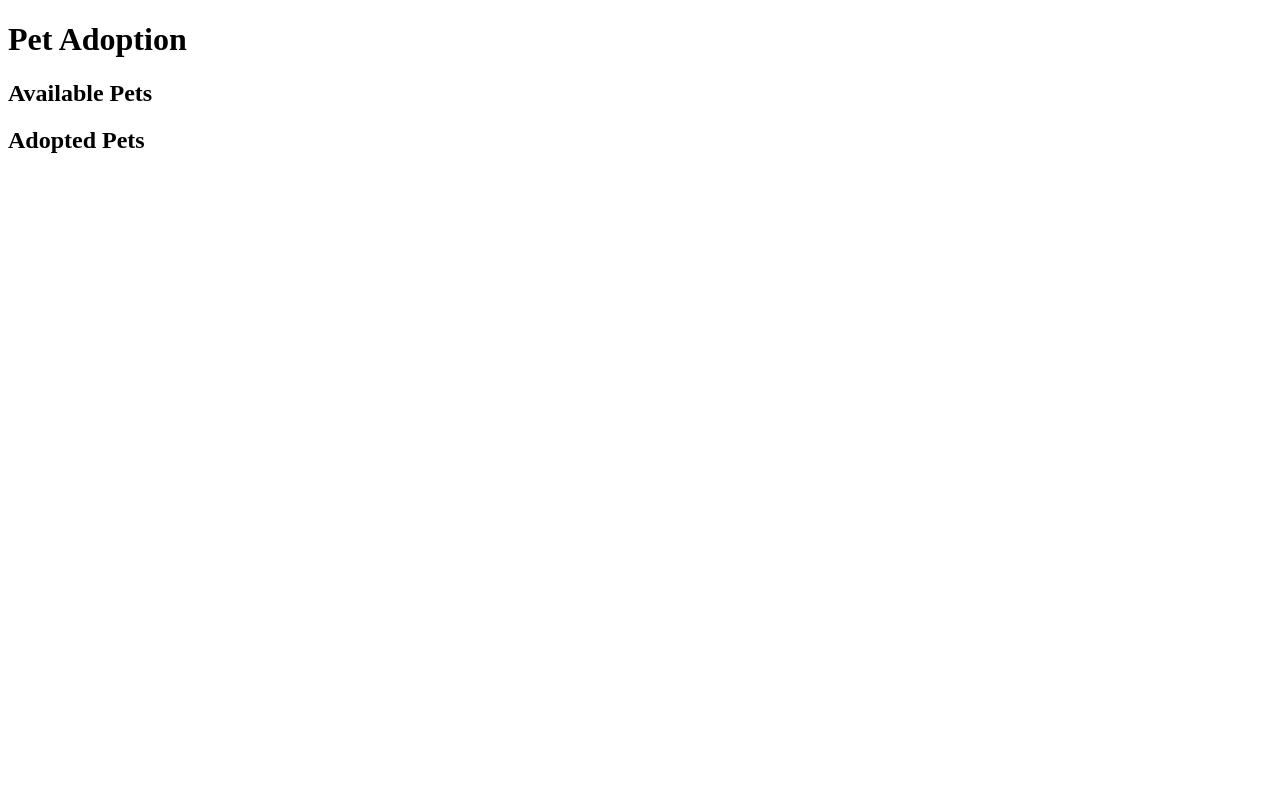
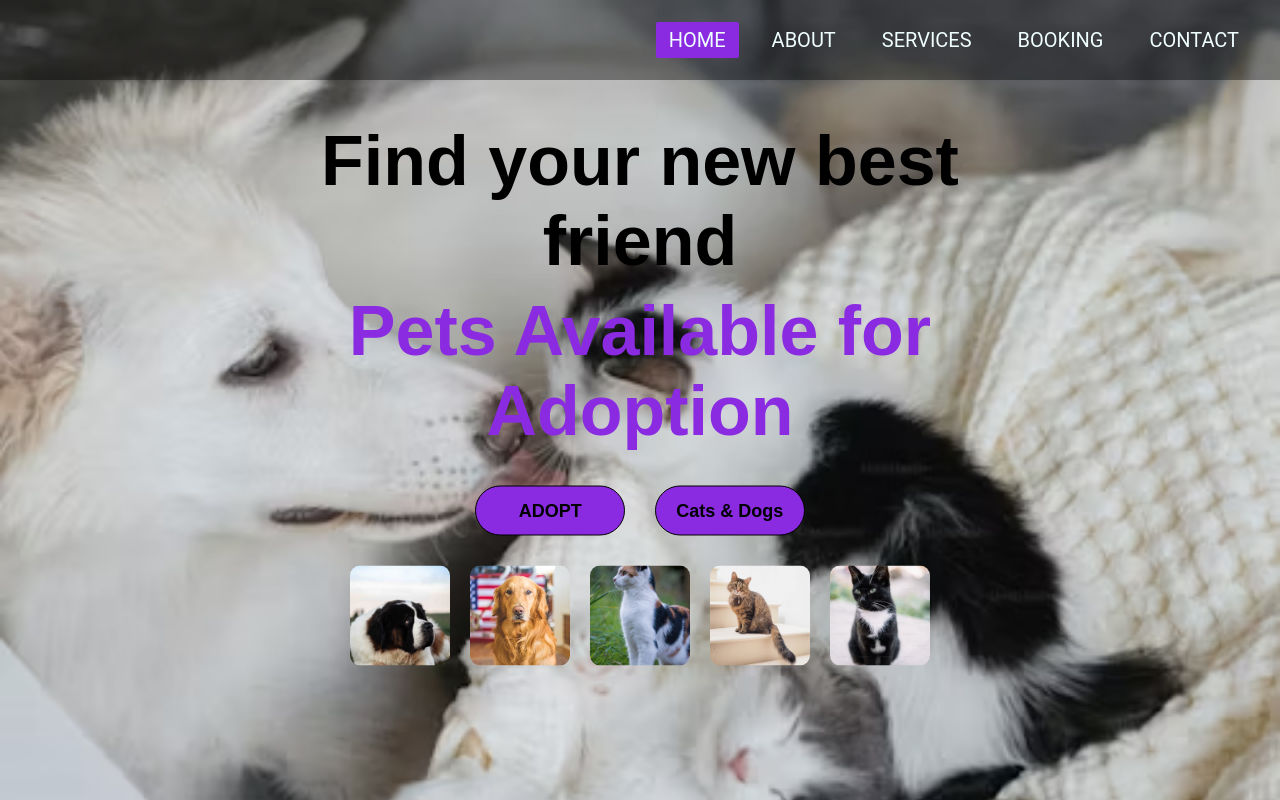
Before and after one commit to Br3dget/Petadoption-website, a website: page index.html in a window 1280 px wide. Drawn offline with Linux system fonts and the light colour scheme.

Commit message:
Changes to html

```diff
--- a/css/style.css
+++ b/css/style.css
@@ -1,61 +1,103 @@
-body {
-    font-family: Arial, sans-serif;
+* {
+    padding: 0;
     margin: 0;
-    padding: 0;
-    background-color: #f4f4f4;
+    box-sizing: border-box;
 }
 
-header {
-    background-color: #4CAF50;
-    color: white;
-    text-align: center;
-    padding: 1rem;
+.wrapper {
+    background: url(../images/background\ 1.avif) no-repeat;
+    background-size: cover;
+    height: 100vh;
 }
 
-main {
-    display: flex;
-    justify-content: space-around;
-    padding: 2rem;
+.navbar {
+    height: 80px;
+    width: 100%;
+    background: rgba(0,0,0,0.4);
 }
 
-section {
-    width: 45%;
+.navbar ul {
+    float: right;
+    margin-right: 20px;
 }
 
-h2 {
-    color: #333;
+.navbar ul li {
+    list-style: none;
+    margin: 0 8px;
+    display: inline-block;
+    line-height: 80px;
 }
 
-.pet-list {
+.navbar ul li a {
+    text-decoration: none;
+    color: azure;
+    font-size: 20px;
+    padding: 6px 13px;
+    font-family: "Roboto", sans-serif;
+}
+
+.navbar ul li a.active,
+.navbar ul li a:hover {
+    background: blueviolet;
+    border-radius: 2px;
+}
+
+.wrapper .center {
+    position: absolute;
+    top: 50%;
+    left: 50%;
+    transform: translate(-50%, -50%);
+    font-family: sans-serif;
+    user-select: none;
+    text-align: center;
+}
+
+.center h1, .center h2 {
+    color: black;
+    font-size: 70px;
+    font-weight: bold;
+}
+
+.center h2 {
+    color: blueviolet;
+    margin-top: 10px;
+}
+
+.center .buttons {
+    margin-top: 35px;
+}
+
+.buttons button {
+    height: 50px;
+    width: 150px;
+    font-size: 18px;
+    font-weight: bold;
+    color: black;
+    background: blueviolet;
+    border: 1px solid black;
+    outline: none;
+    cursor: pointer;
+    border-radius: 25px;
+}
+
+.buttons .btn {
+    margin-left: 25px;
+}
+
+.pets-available{
     display: flex;
+    justify-content: center;
     flex-wrap: wrap;
-    gap: 1rem;
+    margin-top: 20px;
 }
 
 .pet {
-    background-color: white;
-    border: 1px solid #ddd;
-    border-radius: 8px;
-    padding: 1rem;
-    text-align: center;
-    width: 200px;
+    margin: 10px;
 }
 
 .pet img {
-    max-width: 100%;
-    border-radius: 8px;
+    height: 100px;
+    width: 100px;
+    object-fit: cover;
+    border-radius: 10px;
 }
-
-.pet button {
-    background-color: #4CAF50;
-    color: white;
-    border: none;
-    padding: 0.5rem 1rem;
-    cursor: pointer;
-    border-radius: 4px;
-    margin-top: 0.5rem;
-}
-
-.pet button:hover {
-    background-color: #45a049;
-}
--- a/index.html
+++ b/index.html
@@ -1,30 +1,46 @@
 <!DOCTYPE html>
 <html lang="en">
 <head>
-    <meta charset="UTF-8">
-    <meta name="viewport" content="width=device-width, initial-scale=1.0">
-    <title>PET ADOPTION WEBSITE </title>
-    <link rel="style css" href="css/style.css">
-
+    <title>Pet Adoption Website</title>
+    <link rel="stylesheet" href="css/style.css">
+    <script defer src="script.js"></script>
 </head>
 <body>
-    <header>
-        <h1>Pet Adoption</h1>
-    </header>
-    <main>
-        <section id="available pets">
-            <h2>Available Pets</h2>
-            <div class="Pet List" id="Pet List">
-
+    <div class="wrapper">
+        <nav class="navbar">
+            <ul>
+                <li><a class="active" href="#">HOME</a></li>
+                <li><a href="#">ABOUT</a></li>
+                <li><a href="#">SERVICES</a></li>
+                <li><a href="#">BOOKING</a></li>
+                <li><a href="#">CONTACT</a></li>
+            </ul>
+        </nav>
+        <div class="center">
+            <h1>Find your new best friend</h1>
+            <h2>Pets Available for Adoption</h2>
+            <div class="buttons">
+                <button id="adoptBtn">ADOPT</button>
+                <button id="catsDogsBtn" class="btn">Cats & Dogs</button>
             </div>
-        </section>
-        <section id="adopted pets">
-            <h2>Adopted Pets</h2>
-            <div class="Pet LIst" id="adopted pet list">
-
+            <div class="pets-available">
+                <div class="pet">
+                    <img src="images/Ben.avif" alt="Ben"/>
+                </div>
+                <div class="pet">
+                    <img src="images/Charlie.avif" alt="Charlie"/>
+                </div>
+                <div class="pet">
+                    <img src="images/Kitty.avif" alt="Kitty"/>
+                </div>
+                <div class="pet">
+                    <img src="images/Luna.avif" alt="Luna"/>
+                </div>
+                <div class="pet">
+                    <img src="images/Rex.avif" alt="Rex"/>
+                </div>
             </div>
-        </section>
-    </main>
-    <script src="script.js"></script>
+        </div>
+    </div>
 </body>
 </html>
--- a/script.js
+++ b/script.js
@@ -0,0 +1,24 @@
+document.addEventListener('DOMContentLoaded', () => {
+    const adoptBtn = document.getElementById('adoptBtn');
+    const catsDogsBtn = document.getElementById('catsDogsBtn');
+    const petImages = document.querySelectorAll('.pet img');
+
+    adoptBtn.addEventListener('click', () => {
+        alert('Thank you for your interest in adopting a pet!');
+    });
+
+    catsDogsBtn.addEventListener('click', () => {
+        alert('Here are all our cats and dogs available for adoption!');
+    });
+
+    petImages.forEach((img) => {
+        img.addEventListener('click', (e) => {
+            const petName = e.target.alt;
+            alert(`You clicked on ${petName}!`);
+        });
+    });
+
+    const petNames = Array.from(petImages).map(img => img.alt);
+    console.log('Available pets for adoption:');
+    petNames.forEach(name => console.log(name));
+});
```
Also changed, not shown: README.md, images/background 1.avif (added).
